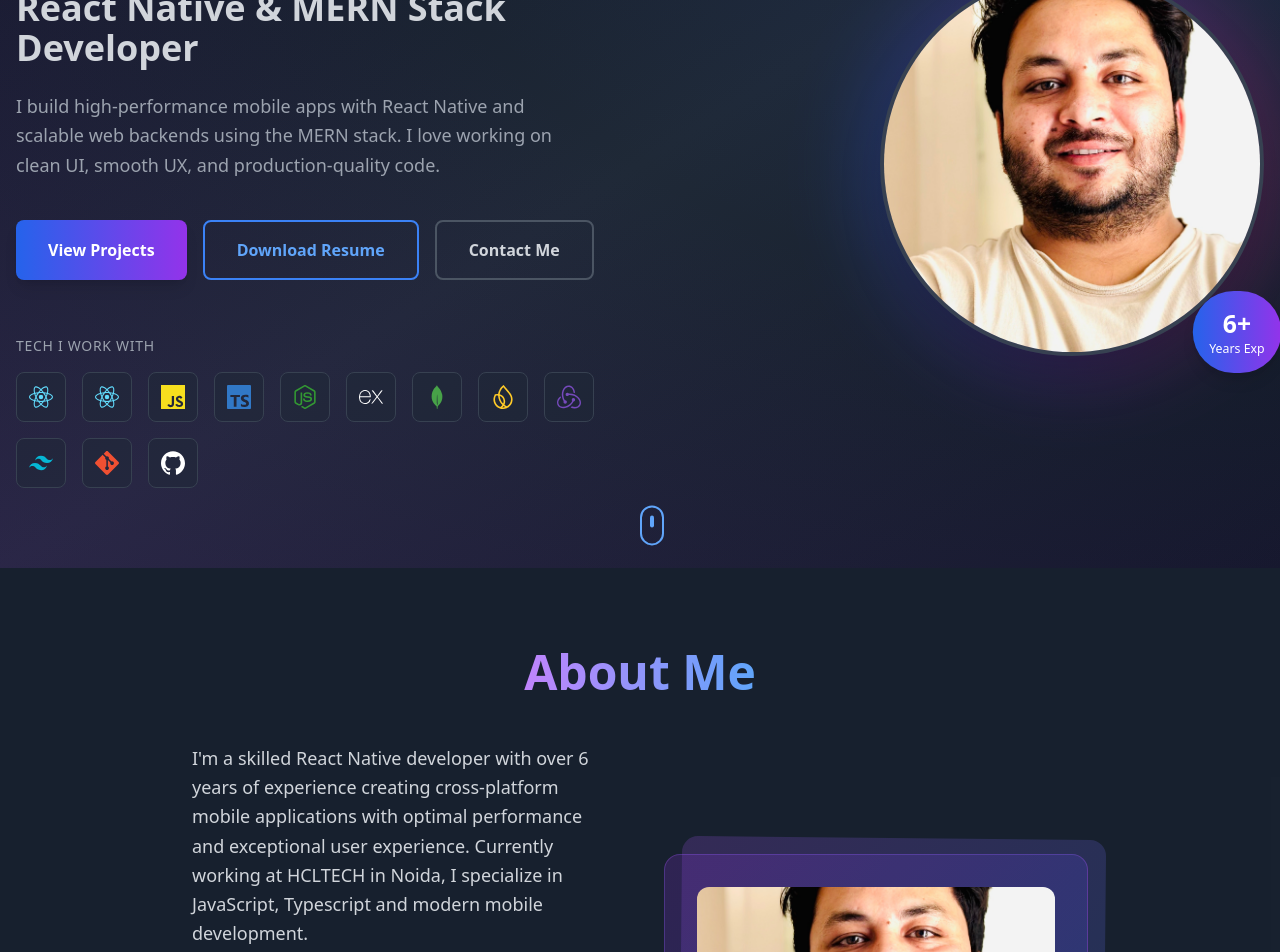
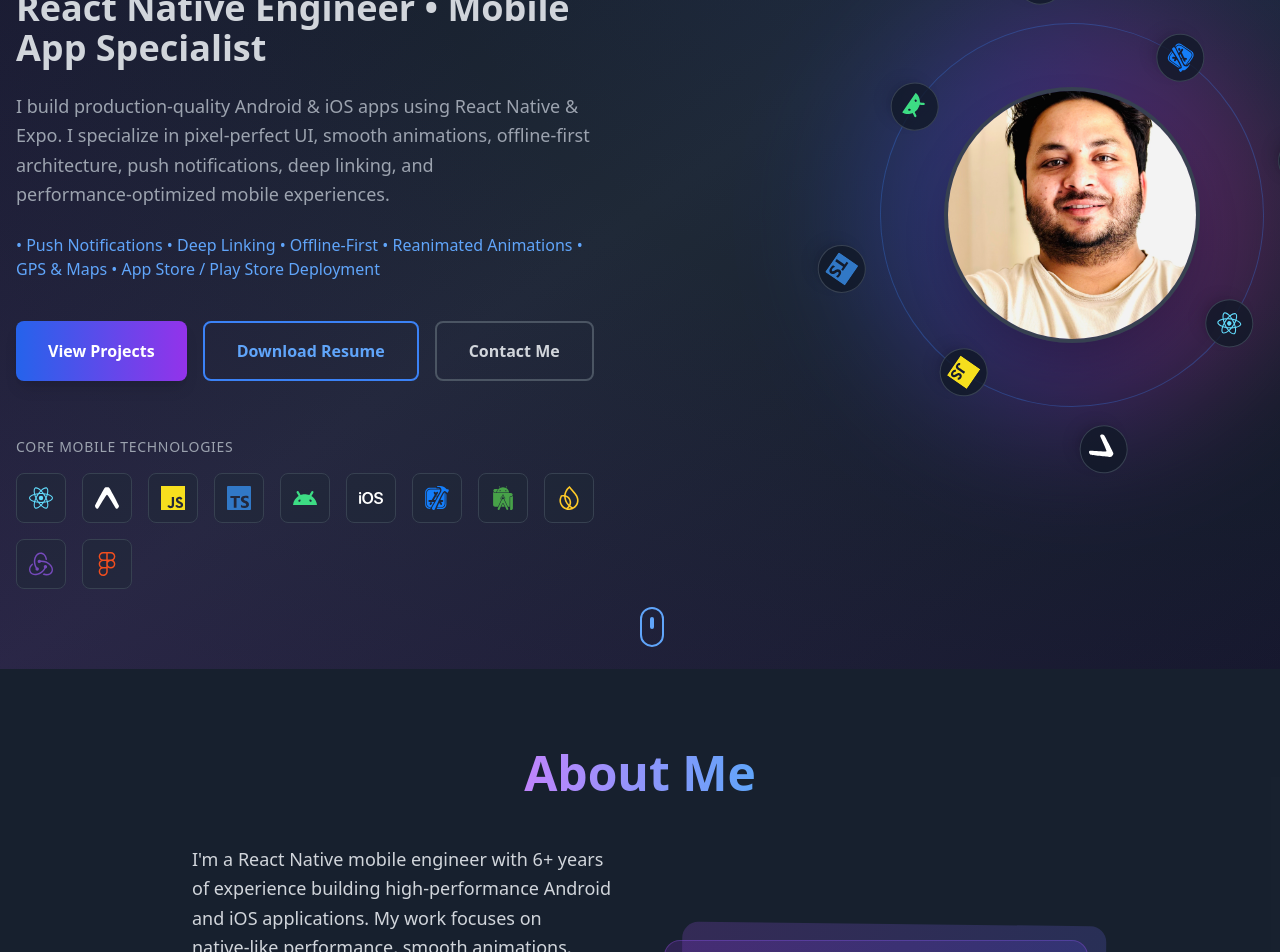
Before and after one commit to kuldeepworkidGit/portfolio, a React (Vite) app: page / in a window 1280 px wide. Shown: the part 240-1192 px from the top of the page. Built offline with nearby package versions, Linux system fonts and the light colour scheme.

Commit message:
Added orbit

```diff
--- a/src/components/AboutSection.tsx
+++ b/src/components/AboutSection.tsx
@@ -1,4 +1,3 @@
-
 import { motion } from 'framer-motion';
 import { useInView } from 'framer-motion';
 import { useRef } from 'react';
@@ -48,17 +47,11 @@ const AboutSection = () => {
           <div className="grid md:grid-cols-2 gap-12 items-center">
             <motion.div variants={itemVariants} className="space-y-6">
               <p className="text-lg text-gray-300 leading-relaxed">
-                I'm a skilled React Native developer with over 6 years of experience
-                creating cross-platform mobile applications with optimal performance
-                and exceptional user experience. Currently working at HCLTECH
-                in Noida, I specialize in JavaScript, Typescript and modern mobile development.
+                I'm a React Native mobile engineer with 6+ years of experience building high‑performance Android and iOS applications. My work focuses on native‑like performance, smooth animations, scalable architecture, and excellent user experience.
               </p>
 
               <p className="text-lg text-gray-300 leading-relaxed">
-                My expertise includes building scalable applications, optimizing performance,
-                and deploying to both Play Store and App Store. I've successfully reduced
-                type errors by 95%, improved location accuracy, and achieved 20% app size
-                reduction while cutting Google Places API calls by 80%.
+                My expertise includes offline‑first apps, push notifications, deep linking, GPS & maps, Firebase integrations, native modules, CI/CD builds, and publishing apps to Play Store & App Store. I’ve optimized app startup time, reduced bundle size, and improved overall mobile performance in production.
               </p>
 
               <motion.div
@@ -71,7 +64,7 @@ const AboutSection = () => {
                 </div>
                 <div className="bg-gradient-to-r from-purple-600/20 to-blue-600/20 border border-purple-500/30 rounded-lg p-4">
                   <h4 className="text-purple-400 font-semibold mb-2">Projects</h4>
-                  <p className="text-gray-300">10+ Apps Built</p>
+                  <p className="text-gray-300">10+ Mobile Apps</p>
                 </div>
                 <div className="bg-gradient-to-r from-purple-600/20 to-blue-600/20 border border-purple-500/30 rounded-lg p-4">
                   <h4 className="text-purple-400 font-semibold mb-2">Platforms</h4>
--- a/src/components/HeroSection.tsx
+++ b/src/components/HeroSection.tsx
@@ -3,14 +3,17 @@ import {
   SiReact,
   SiJavascript,
   SiTypescript,
-  SiNodedotjs,
-  SiExpress,
-  SiMongodb,
   SiFirebase,
   SiRedux,
-  SiTailwindcss,
   SiGit,
-  SiGithub
+  SiGithub,
+  SiXcode,
+  SiAndroidstudio,
+  SiAndroid,
+  SiGoogleanalytics,
+  SiFigma,
+  SiExpo,
+  SiIos
 } from 'react-icons/si';
 
 const HeroSection = () => {
@@ -30,17 +33,27 @@ const HeroSection = () => {
 
   const techStack = [
     { icon: SiReact, name: "React Native", color: "#61DAFB" },
-    { icon: SiReact, name: "React", color: "#61DAFB" },
+    { icon: SiExpo, name: "Expo", color: "#FFFFFF" },
     { icon: SiJavascript, name: "JavaScript", color: "#F7DF1E" },
     { icon: SiTypescript, name: "TypeScript", color: "#3178C6" },
-    { icon: SiNodedotjs, name: "Node.js", color: "#339933" },
-    { icon: SiExpress, name: "Express.js", color: "#FFFFFF" },
-    { icon: SiMongodb, name: "MongoDB", color: "#47A248" },
+    { icon: SiAndroid, name: "Android", color: "#3DDC84" },
+    { icon: SiIos, name: "iOS", color: "#FFFFFF" },
+    { icon: SiXcode, name: "Xcode", color: "#147EFB" },
+    { icon: SiAndroidstudio, name: "Android Studio", color: "#47A248" },
     { icon: SiFirebase, name: "Firebase", color: "#FFCA28" },
     { icon: SiRedux, name: "Redux Toolkit", color: "#764ABC" },
-    { icon: SiTailwindcss, name: "Tailwind CSS", color: "#06B6D4" },
-    { icon: SiGit, name: "Git", color: "#F05032" },
-    { icon: SiGithub, name: "GitHub", color: "#FFFFFF" },
+    { icon: SiFigma, name: "Figma UI/UX", color: "#F24E1E" }
+  ];
+
+  const orbitIcons = [
+    { index: 0, position: "top-0 left-1/2 -translate-x-1/2 -translate-y-1/2" },
+    { index: 1, position: "top-8 right-4 translate-x-1/2 -translate-y-1/2" },
+    { index: 2, position: "top-1/2 right-0 translate-x-1/2 -translate-y-1/2" },
+    { index: 3, position: "bottom-8 right-4 translate-x-1/2 translate-y-1/2" },
+    { index: 4, position: "bottom-0 left-1/2 -translate-x-1/2 translate-y-1/2" },
+    { index: 5, position: "bottom-8 left-4 -translate-x-1/2 translate-y-1/2" },
+    { index: 6, position: "top-1/2 left-0 -translate-x-1/2 -translate-y-1/2" },
+    { index: 7, position: "top-8 left-4 -translate-x-1/2 -translate-y-1/2" },
   ];
 
   return (
@@ -85,7 +98,7 @@ const HeroSection = () => {
               transition={{ delay: 0.4, duration: 0.6 }}
               className="text-2xl md:text-3xl lg:text-4xl font-semibold text-gray-300"
             >
-              React Native & MERN Stack Developer
+              React Native Engineer &bull; Mobile App Specialist
             </motion.h2>
 
             <motion.p
@@ -94,8 +107,16 @@ const HeroSection = () => {
               transition={{ delay: 0.5, duration: 0.6 }}
               className="text-gray-400 text-lg leading-relaxed max-w-xl"
             >
-              I build high-performance mobile apps with React Native and scalable web backends using the MERN stack.
-              I love working on clean UI, smooth UX, and production-quality code.
+              I build production-quality Android & iOS apps using React Native & Expo. I specialize in pixel‑perfect UI, smooth animations, offline-first architecture, push notifications, deep linking, and performance‑optimized mobile experiences.
+            </motion.p>
+
+            <motion.p
+              initial={{ opacity: 0, x: -20 }}
+              animate={{ opacity: 1, x: 0 }}
+              transition={{ delay: 0.55, duration: 0.6 }}
+              className="text-blue-400 font-medium text-base"
+            >
+              • Push Notifications • Deep Linking • Offline‑First • Reanimated Animations • GPS & Maps • App Store / Play Store Deployment
             </motion.p>
 
             <motion.div
@@ -144,7 +165,7 @@ const HeroSection = () => {
               className="pt-8"
             >
               <p className="text-gray-400 text-sm font-medium mb-4 uppercase tracking-wider">
-                Tech I work with
+                Core Mobile Technologies
               </p>
               <div className="flex flex-wrap gap-4">
                 {techStack.map((tech, index) => (
@@ -175,22 +196,24 @@ const HeroSection = () => {
             initial={{ opacity: 0, scale: 0.9 }}
             animate={{ opacity: 1, scale: 1 }}
             transition={{ delay: 0.4, duration: 0.8 }}
-            className="flex justify-center lg:justify-end"
+            className="flex items-center justify-center lg:justify-end"
           >
-            <div className="relative">
+            <div className="relative w-72 h-72 md:w-96 md:h-96 flex items-center justify-center">
+              {/* Glowing background */}
               <motion.div
                 animate={{
-                  rotate: [0, 5, -5, 0],
+                  scale: [1, 1.05, 1],
                 }}
                 transition={{
                   duration: 6,
                   repeat: Infinity,
                   ease: "easeInOut"
                 }}
-                className="absolute -inset-4 bg-gradient-to-r from-blue-600 via-purple-600 to-pink-600 rounded-full blur-2xl opacity-30"
+                className="absolute -inset-6 bg-gradient-to-r from-blue-600 via-purple-600 to-pink-600 rounded-full blur-3xl opacity-30"
               ></motion.div>
 
-              <div className="relative w-72 h-72 md:w-96 md:h-96 rounded-full overflow-hidden border-4 border-gray-700 shadow-2xl">
+              {/* Center profile image */}
+              <div className="relative z-10 w-48 h-48 md:w-64 md:h-64 rounded-full overflow-hidden border-4 border-gray-700 shadow-2xl">
                 <img
                   src="/lovable-uploads/6ccf50b9-ce85-42e4-a900-bbcc57e42d94.png"
                   alt="Kuldeep Singh"
@@ -198,7 +221,29 @@ const HeroSection = () => {
                 />
               </div>
 
+              {/* Rotating tech orbit */}
               <motion.div
+                animate={{ rotate: 360 }}
+                transition={{ duration: 20, repeat: Infinity, ease: "linear" }}
+                className="absolute inset-0 rounded-full border border-blue-500/30"
+              >
+                {orbitIcons.map(({ index, position }) => {
+                  const tech = techStack[index];
+                  const Icon = tech.icon as React.ComponentType<React.SVGProps<SVGSVGElement>>;
+
+                  return (
+                    <div
+                      key={tech.name}
+                      className={`absolute ${position} w-10 h-10 md:w-12 md:h-12 bg-gray-900/80 border border-gray-700 rounded-full flex items-center justify-center shadow-lg`}
+                    >
+                      <Icon className="w-5 h-5 md:w-6 md:h-6" style={{ color: tech.color }} />
+                    </div>
+                  );
+                })}
+              </motion.div>
+
+              {/* Experience badge */}
+              {/* <motion.div
                 animate={{
                   scale: [1, 1.05, 1],
                 }}
@@ -207,13 +252,13 @@ const HeroSection = () => {
                   repeat: Infinity,
                   ease: "easeInOut"
                 }}
-                className="absolute -bottom-4 -right-4 bg-gradient-to-r from-blue-600 to-purple-600 rounded-full p-4 shadow-lg"
+                className="absolute -bottom-4 -right-4 bg-gradient-to-r from-blue-600 to-purple-600 rounded-full p-4 shadow-lg z-20"
               >
                 <div className="text-white text-center">
                   <p className="text-2xl font-bold">6+</p>
                   <p className="text-xs">Years Exp</p>
                 </div>
-              </motion.div>
+              </motion.div> */}
             </div>
           </motion.div>
         </div>
```
